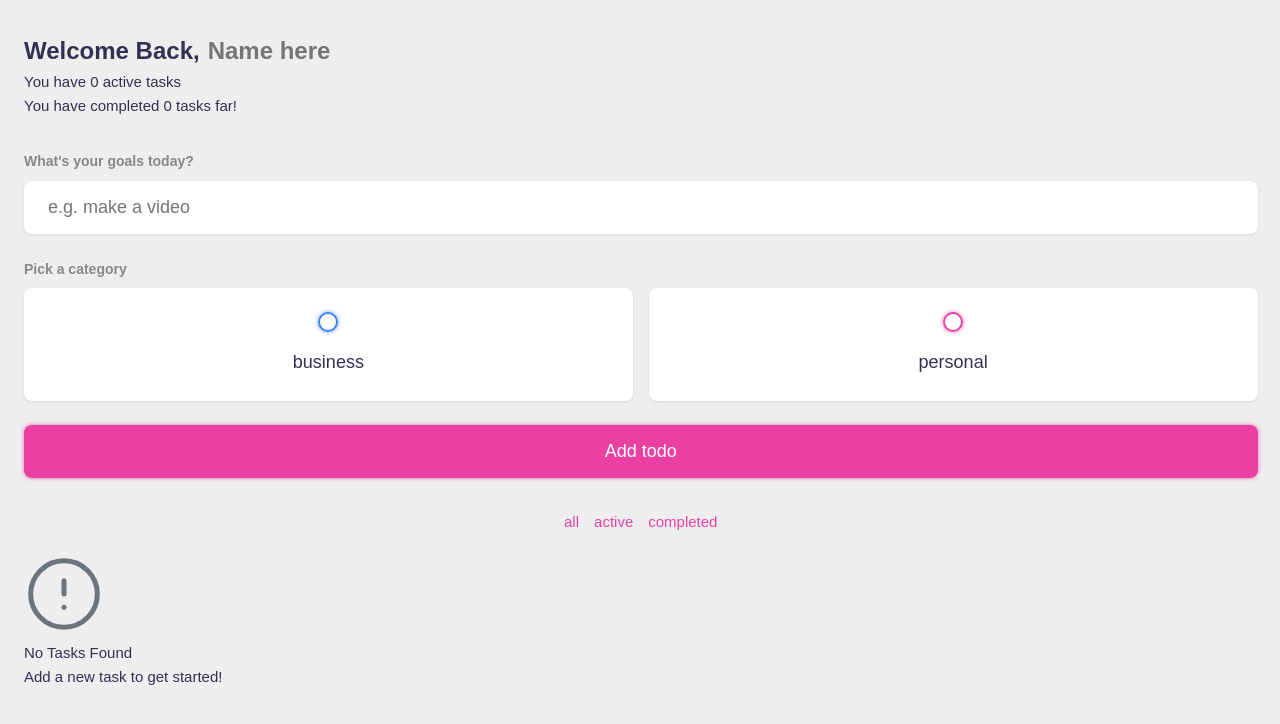
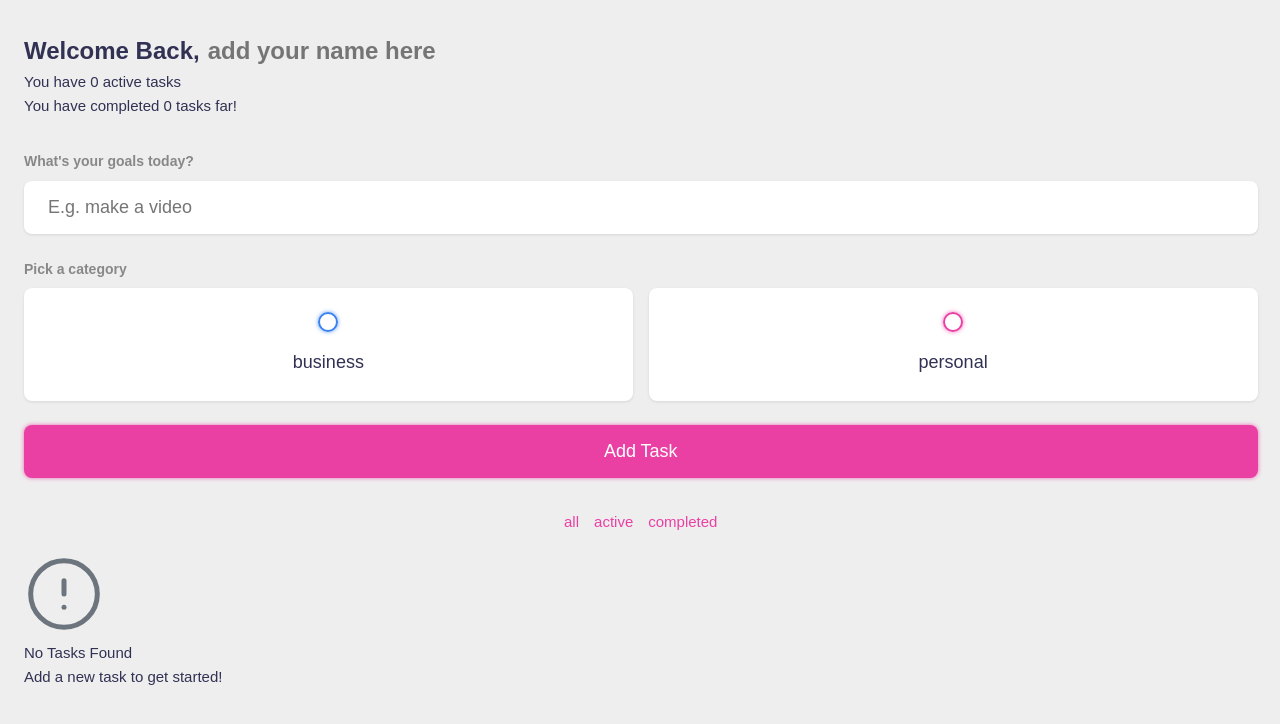
Before and after one commit to ktrotek/To-Do-Vue.js, a Vue app: page / in a window 1280 px wide. Shown: the top 724 px of the page. Built offline with nearby package versions, Linux system fonts and the light colour scheme; the HTML template or start-up script is replaced by a standard one.

Commit message:
UI polishing

```diff
--- a/src/App.vue
+++ b/src/App.vue
@@ -98,7 +98,7 @@ watch(darkMode, (val) => {
         <section class="greeting">
 
             <h2 class=title>
-              Welcome Back, <input type="text" placeholder="Name here"
+              Welcome Back, <input type="text" placeholder="add your name here"
               v-model="name"/>
             </h2>
 
@@ -110,7 +110,7 @@ watch(darkMode, (val) => {
 
           <form @submit.prevent="addTodo">
               <h4> What's your goals today? </h4>
-              <input type="text" placeholder="e.g. make a video" v-model="input_content"/>
+              <input type="text" placeholder="E.g. make a video" v-model="input_content"/>
 
 
               <h4> Pick a category</h4>
@@ -131,12 +131,12 @@ watch(darkMode, (val) => {
 
               </div>
 
-              <input type="submit" value="Add todo">
+              <input type="submit" value="Add Task">
           </form>
         </section>
 
         <section class="todo-list">
-          <div class="filters"> <!-- Add CSS -->
+          <div class="filters">
             <p v-for="(filter, index) in filters" :key="index">
                 <span
                   @click="filterTodo(filter)"
--- a/vite.config.js
+++ b/vite.config.js
@@ -15,5 +15,5 @@ export default defineConfig({
       '@': fileURLToPath(new URL('./src', import.meta.url))
     },
   },
-  base: process.env.NODE_ENV === "production" ? "/To-Do-Vue.js/" : "/",
+  base: '/To-Do-Vue.js/'
 })
```
